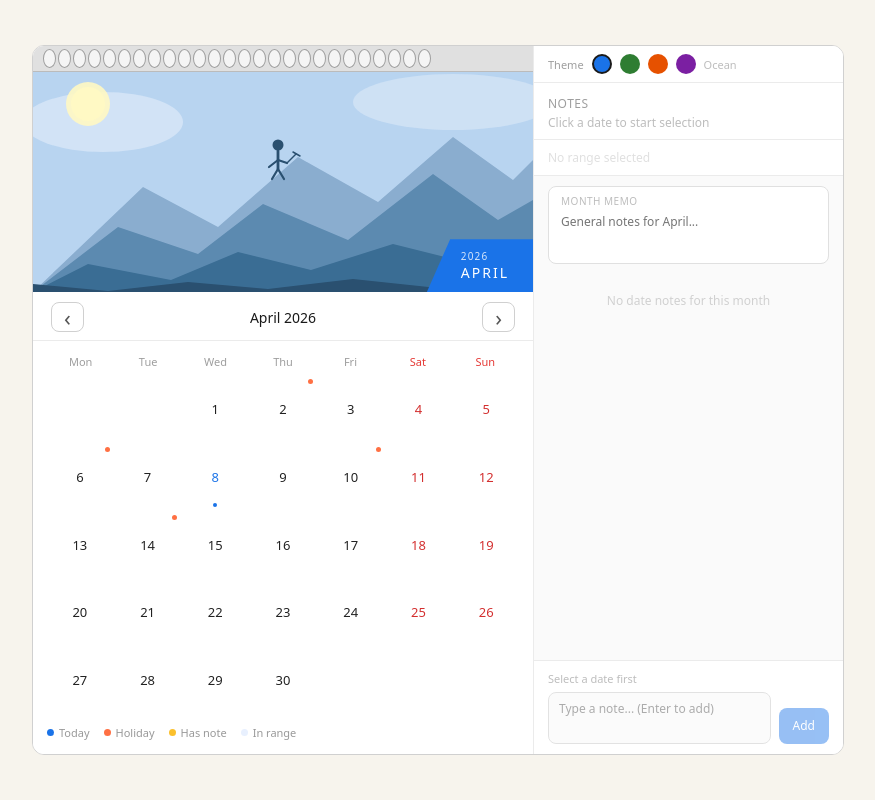
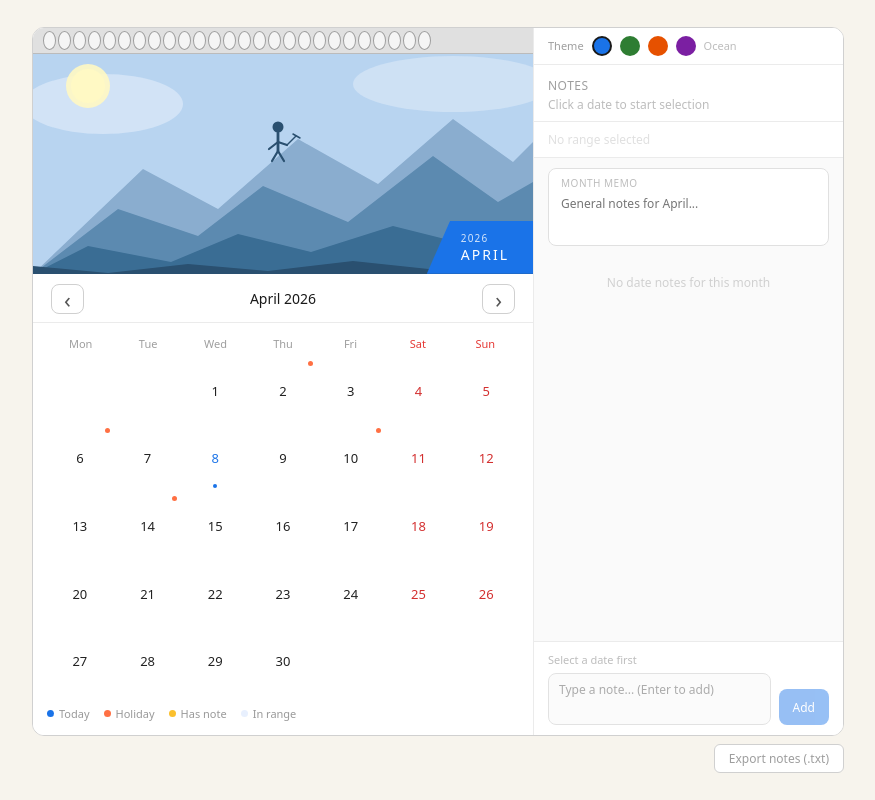
Before and after one commit to Swayam-Jaswal/Calendar-frontend-internship, a React (Vite) app in the folder frontend/: page / in a window 1280 px wide. Shown: the whole page, without its empty margins (202-1077 px from the left). Built offline with nearby package versions, Linux system fonts and the light colour scheme.

Commit message:
projecy created

```diff
--- a/frontend/src/App.jsx
+++ b/frontend/src/App.jsx
@@ -1,6 +1,5 @@
 import React from "react";
 import WallCalendar from "./WallCalendar";
-
 export default function App() {
   return (
     <WallCalendar />
--- a/frontend/src/WallCalendar.jsx
+++ b/frontend/src/WallCalendar.jsx
@@ -1,12 +1,4 @@
-// WallCalendar.jsx
-// Drop this file into your Next.js/React project and import it.
-// Usage in a page: import WallCalendar from "@/components/WallCalendar";
-//                  export default function Page() { return <WallCalendar />; }
-// No extra dependencies needed — only React.
-
 import React, { useState, useEffect } from "react";
-
-// ─── THEME CONFIG ─────────────────────────────────────────────────────────────
 const THEMES = {
   ocean: {
     name: "Ocean",
@@ -49,16 +41,12 @@ const THEMES = {
     figure: "#4a148c",
   },
 };
-
-// ─── CONSTANTS ────────────────────────────────────────────────────────────────
 const MONTHS = [
   "January","February","March","April","May","June",
   "July","August","September","October","November","December",
 ];
 const SHORT = ["Jan","Feb","Mar","Apr","May","Jun","Jul","Aug","Sep","Oct","Nov","Dec"];
 const WEEKDAYS = ["Mon","Tue","Wed","Thu","Fri","Sat","Sun"];
-
-// Indian public holidays — extend as needed
 const HOLIDAYS = new Set([
   "2026-01-01","2026-01-14","2026-01-26","2026-03-20","2026-04-02","2026-04-06",
   "2026-04-10","2026-04-14","2026-05-01","2026-08-15","2026-09-05","2026-10-02",
@@ -66,26 +54,20 @@ const HOLIDAYS = new Set([
   "2025-01-26","2025-03-17","2025-04-10","2025-04-14","2025-08-15","2025-10-02",
   "2025-10-22","2025-11-01","2025-11-05","2025-12-25",
 ]);
-
-// ─── HELPERS ──────────────────────────────────────────────────────────────────
 const pad = (n) => String(n).padStart(2, "0");
 const dateKey = (y, m, d) => `${y}-${pad(m + 1)}-${pad(d)}`;
 const monthKey = (y, m) => `${y}-${m}`;
 const daysInMonth = (y, m) => new Date(y, m + 1, 0).getDate();
-const firstDayOffset = (y, m) => (new Date(y, m, 1).getDay() + 6) % 7; // Mon = 0
-
+const firstDayOffset = (y, m) => (new Date(y, m, 1).getDay() + 6) % 7;
 const fmtLabel = (dk) => {
   const [y, mo, d] = dk.split("-");
   return `${SHORT[+mo - 1]} ${+d}`;
 };
-
 const fmtRange = (s, e) => {
   if (!e || s === e) return fmtLabel(s);
   const [as, ae] = s <= e ? [s, e] : [e, s];
   return `${fmtLabel(as)} – ${fmtLabel(ae)}`;
 };
-
-// ─── HERO SVG (changes with theme) ───────────────────────────────────────────
 function HeroSVG({ theme }) {
   const { sky, mountains, sun, figure } = theme;
   return (
@@ -95,19 +77,15 @@ function HeroSVG({ theme }) {
       style={{ width: "100%", height: "100%", display: "block" }}
       preserveAspectRatio="xMidYMid slice"
     >
-      {/* sky */}
       <rect width="500" height="220" fill={sky[0]} />
       <ellipse cx="70" cy="50" rx="80" ry="30" fill={sky[1]} opacity="0.75" />
       <ellipse cx="420" cy="30" rx="100" ry="28" fill={sky[1]} opacity="0.65" />
-      {/* sun */}
       <circle cx="55" cy="32" r="22" fill={sun} opacity="0.9" />
       <circle cx="55" cy="32" r="17" fill={sun} />
-      {/* mountain layers */}
       <polygon points="0,220 110,115 185,155 265,85 345,130 420,65 480,108 500,88 500,220" fill={mountains[0]} />
       <polygon points="0,220 85,155 165,182 230,132 315,168 400,102 465,148 500,128 500,220" fill={mountains[1]} />
       <polygon points="0,220 55,192 138,208 205,180 278,198 360,172 440,192 500,178 500,220" fill={mountains[2]} />
       <polygon points="0,220 0,212 75,219 155,210 235,217 320,207 405,216 500,209 500,220" fill={mountains[3]} />
-      {/* climber */}
       <g transform="translate(245,92)">
         <circle cx="0" cy="-19" r="5.5" fill={figure} />
         <line x1="0" y1="-13" x2="0" y2="5" stroke={figure} strokeWidth="2.8" strokeLinecap="round" />
@@ -115,15 +93,12 @@ function HeroSVG({ theme }) {
         <line x1="0" y1="-4" x2="9" y2="-1" stroke={figure} strokeWidth="2.2" strokeLinecap="round" />
         <line x1="0" y1="5" x2="-6" y2="15" stroke={figure} strokeWidth="2.2" strokeLinecap="round" />
         <line x1="0" y1="5" x2="6" y2="15" stroke={figure} strokeWidth="2.2" strokeLinecap="round" />
-        {/* ice axe */}
         <line x1="9" y1="-1" x2="18" y2="-10" stroke={figure} strokeWidth="1.5" strokeLinecap="round" />
         <line x1="15" y1="-12" x2="22" y2="-8" stroke={figure} strokeWidth="1.5" strokeLinecap="round" />
       </g>
     </svg>
   );
 }
-
-// ─── SPIRAL BINDING ───────────────────────────────────────────────────────────
 function SpiralBinding() {
   return (
     <div
@@ -155,8 +130,6 @@ function SpiralBinding() {
     </div>
   );
 }
-
-// ─── LEGEND DOT ───────────────────────────────────────────────────────────────
 function LegendDot({ color, label }) {
   return (
     <div style={{ display: "flex", alignItems: "center", gap: 5, fontSize: 11, color: "#999" }}>
@@ -165,8 +138,6 @@ function LegendDot({ color, label }) {
     </div>
   );
 }
-
-// ─── NOTE CARD ────────────────────────────────────────────────────────────────
 function NoteCard({ label, text, accentColor, onRemove }) {
   return (
     <div
@@ -193,49 +164,39 @@ function NoteCard({ label, text, accentColor, onRemove }) {
     </div>
   );
 }
-
-// ─── MAIN COMPONENT ───────────────────────────────────────────────────────────
 export default function WallCalendar() {
   const today = new Date();
   const [cur, setCur] = useState({ y: today.getFullYear(), m: today.getMonth() });
   const [themeKey, setThemeKey] = useState("ocean");
   const [rangeStart, setRangeStart] = useState(null);
   const [rangeEnd, setRangeEnd] = useState(null);
-  const [notes, setNotes] = useState({});       // { "2026-04-10": ["note 1", ...] }
-  const [monthNotes, setMonthNotes] = useState({}); // { "2026-3": "memo text" }
+  const [notes, setNotes] = useState({});
+  const [monthNotes, setMonthNotes] = useState({});
   const [noteInput, setNoteInput] = useState("");
   const [isMobile, setIsMobile] = useState(false);
   const [animClass, setAnimClass] = useState("");
-
   const theme = THEMES[themeKey];
   const acc = theme.accent;
   const accL = theme.accentLight;
-
-  // ── Responsive detection ──────────────────────────────────────────────────
   useEffect(() => {
     const check = () => setIsMobile(window.innerWidth < 740);
     check();
     window.addEventListener("resize", check);
     return () => window.removeEventListener("resize", check);
   }, []);
-
-  // ── Persist state ─────────────────────────────────────────────────────────
   useEffect(() => {
     try {
       const saved = JSON.parse(localStorage.getItem("wallcal_v1") || "{}");
       if (saved.notes) setNotes(saved.notes);
       if (saved.monthNotes) setMonthNotes(saved.monthNotes);
       if (saved.themeKey && THEMES[saved.themeKey]) setThemeKey(saved.themeKey);
-    } catch { /* ignore */ }
+    } catch {}
   }, []);
-
   useEffect(() => {
     try {
       localStorage.setItem("wallcal_v1", JSON.stringify({ notes, monthNotes, themeKey }));
-    } catch { /* ignore */ }
+    } catch {}
   }, [notes, monthNotes, themeKey]);
-
-  // ── Navigation ────────────────────────────────────────────────────────────
   const navigate = (dir) => {
     const cls = dir === 1 ? "wcal-anim-left" : "wcal-anim-right";
     setAnimClass(cls);
@@ -249,8 +210,6 @@ export default function WallCalendar() {
     setRangeStart(null);
     setRangeEnd(null);
   };
-
-  // ── Day click: range selection ─────────────────────────────────────────
   const onDayClick = (dk) => {
     if (!rangeStart || rangeEnd) {
       setRangeStart(dk);
@@ -261,8 +220,6 @@ export default function WallCalendar() {
       setRangeEnd(dk);
     }
   };
-
-  // ── Sorted range ─────────────────────────────────────────────────────────
   const getSortedRange = () => {
     if (!rangeStart) return { sd: null, ed: null };
     if (!rangeEnd || rangeStart === rangeEnd) return { sd: rangeStart, ed: rangeStart };
@@ -271,18 +228,15 @@ export default function WallCalendar() {
       : { sd: rangeEnd, ed: rangeStart };
   };
   const { sd, ed } = getSortedRange();
-
-  // ── Notes actions ─────────────────────────────────────────────────────────
   const addNote = () => {
     if (!noteInput.trim() || !rangeStart) return;
-    const key = sd; // anchor note to range start
+    const key = sd;
     const text = rangeEnd && rangeEnd !== rangeStart
       ? `[${fmtRange(rangeStart, rangeEnd)}] ${noteInput.trim()}`
       : noteInput.trim();
     setNotes((prev) => ({ ...prev, [key]: [...(prev[key] || []), text] }));
     setNoteInput("");
   };
-
   const removeNote = (k, i) => {
     setNotes((prev) => {
       const arr = [...(prev[k] || [])];
@@ -290,7 +244,6 @@ export default function WallCalendar() {
       return { ...prev, [k]: arr };
     });
   };
-
   const exportNotes = () => {
     const mk = monthKey(cur.y, cur.m);
     const lines = [`=== ${MONTHS[cur.m]} ${cur.y} ===`, ""];
@@ -306,8 +259,6 @@ export default function WallCalendar() {
     a.download = `notes-${cur.y}-${pad(cur.m + 1)}.txt`;
     a.click();
   };
-
-  // ── Build calendar cells data ─────────────────────────────────────────────
   const offset = firstDayOffset(cur.y, cur.m);
   const dim = daysInMonth(cur.y, cur.m);
   const todayKey = dateKey(today.getFullYear(), today.getMonth(), today.getDate());
@@ -316,15 +267,12 @@ export default function WallCalendar() {
   const curNoteKeys = Object.keys(notes)
     .filter((k) => k.startsWith(curPrefix) && notes[k]?.length)
     .sort();
-
-  // ── Cell state helpers ────────────────────────────────────────────────────
   const isStart = (dk) => sd && dk === sd;
   const isEnd = (dk) => ed && dk === ed && ed !== sd;
   const inRange = (dk) => sd && ed && dk > sd && dk < ed;
   const isToday = (dk) => dk === todayKey;
   const isHoliday = (dk) => HOLIDAYS.has(dk);
   const hasNote = (dk) => notes[dk]?.length > 0;
-
   const cellBg = (dk) => {
     if (isStart(dk) || isEnd(dk)) return acc;
     if (inRange(dk)) return accL;
@@ -341,11 +289,8 @@ export default function WallCalendar() {
     if (inRange(dk)) return 0;
     return "50%";
   };
-
-  // ── Render ────────────────────────────────────────────────────────────────
   return (
     <div style={{ padding: "1rem 0", fontFamily: "system-ui, -apple-system, sans-serif" }}>
-      {/* Injected animation + hover styles */}
       <style>{`
         @keyframes wcalLeft  { from { opacity:0; transform:translateX(20px);  } to { opacity:1; transform:translateX(0); } }
         @keyframes wcalRight { from { opacity:0; transform:translateX(-20px); } to { opacity:1; transform:translateX(0); } }
@@ -358,7 +303,6 @@ export default function WallCalendar() {
         .wcal-export:hover  { background: #f5f5f5 !important; }
         .wcal-thmbtn:hover  { transform: scale(1.15); }
       `}</style>
-
       <div
         style={{
           display: "grid",
@@ -370,15 +314,10 @@ export default function WallCalendar() {
           minHeight: isMobile ? "auto" : 580,
         }}
       >
-        {/* ═══════════ LEFT PANEL ═══════════ */}
         <div style={{ display: "flex", flexDirection: "column", background: "#fff" }}>
-          {/* Spiral */}
           <SpiralBinding />
-
-          {/* Hero image */}
           <div style={{ position: "relative", height: 220, overflow: "hidden", flexShrink: 0 }}>
             <HeroSVG theme={theme} />
-            {/* Month badge */}
             <div
               style={{
                 position: "absolute", bottom: 0, right: 0,
@@ -393,8 +332,6 @@ export default function WallCalendar() {
               </div>
             </div>
           </div>
-
-          {/* Nav bar */}
           <div
             style={{
               display: "flex", alignItems: "center", justifyContent: "space-between",
@@ -427,10 +364,7 @@ export default function WallCalendar() {
               ›
             </button>
           </div>
-
-          {/* Calendar grid */}
           <div style={{ padding: "10px 14px 14px", flex: 1 }}>
-            {/* Day headers */}
             <div style={{ display: "grid", gridTemplateColumns: "repeat(7,1fr)", marginBottom: 4 }}>
               {WEEKDAYS.map((d, i) => (
                 <div
@@ -444,15 +378,10 @@ export default function WallCalendar() {
                 </div>
               ))}
             </div>
-
-            {/* Day cells */}
             <div className={animClass} style={{ display: "grid", gridTemplateColumns: "repeat(7,1fr)", gap: 2 }}>
-              {/* Empty offset cells */}
               {Array.from({ length: offset }).map((_, i) => (
                 <div key={`e${i}`} style={{ aspectRatio: "1" }} />
               ))}
-
-              {/* Day cells */}
               {Array.from({ length: dim }).map((_, i) => {
                 const d = i + 1;
                 const dk = dateKey(cur.y, cur.m, d);
@@ -474,7 +403,6 @@ export default function WallCalendar() {
                     }}
                   >
                     {d}
-                    {/* Today dot */}
                     {isToday(dk) && !selected && (
                       <span
                         style={{
@@ -484,7 +412,6 @@ export default function WallCalendar() {
                         }}
                       />
                     )}
-                    {/* Holiday dot */}
                     {isHoliday(dk) && !selected && (
                       <span
                         style={{
@@ -493,7 +420,6 @@ export default function WallCalendar() {
                         }}
                       />
                     )}
-                    {/* Has-note dot */}
                     {hasNote(dk) && !selected && (
                       <span
                         style={{
@@ -506,8 +432,6 @@ export default function WallCalendar() {
                 );
               })}
             </div>
-
-            {/* Legend */}
             <div style={{ display: "flex", gap: 14, marginTop: 12, flexWrap: "wrap" }}>
               <LegendDot color={acc} label="Today" />
               <LegendDot color="#ff7043" label="Holiday" />
@@ -516,8 +440,6 @@ export default function WallCalendar() {
             </div>
           </div>
         </div>
-
-        {/* ═══════════ RIGHT PANEL ═══════════ */}
         <div
           style={{
             borderLeft: isMobile ? "none" : "0.5px solid #ebebeb",
@@ -525,7 +447,6 @@ export default function WallCalendar() {
             display: "flex", flexDirection: "column", background: "#fafafa",
           }}
         >
-          {/* Theme switcher */}
           <div
             style={{
               display: "flex", alignItems: "center", gap: 8, padding: "8px 14px",
@@ -549,8 +470,6 @@ export default function WallCalendar() {
             ))}
             <span style={{ fontSize: 11, color: "#bdbdbd" }}>{theme.name}</span>
           </div>
-
-          {/* Notes header */}
           <div style={{ padding: "12px 14px 8px", borderBottom: "0.5px solid #ebebeb", background: "#fff" }}>
             <div style={{ fontSize: 12, fontWeight: 500, color: "#9e9e9e", letterSpacing: 0.5, textTransform: "uppercase", marginBottom: 2 }}>
               Notes
@@ -561,8 +480,6 @@ export default function WallCalendar() {
                 : "Click a date to start selection"}
             </div>
           </div>
-
-          {/* Range chip */}
           <div
             style={{
               padding: "7px 14px", minHeight: 36, display: "flex", alignItems: "center",
@@ -592,8 +509,6 @@ export default function WallCalendar() {
               <span style={{ fontSize: 12, color: "#e0e0e0" }}>No range selected</span>
             )}
           </div>
-
-          {/* Month memo */}
           <div
             style={{
               margin: "10px 14px 0",
@@ -620,8 +535,6 @@ export default function WallCalendar() {
               }}
             />
           </div>
-
-          {/* Date notes list */}
           <div
             style={{
               flex: 1, padding: "10px 14px", overflowY: "auto",
@@ -646,8 +559,6 @@ export default function WallCalendar() {
               )
             )}
           </div>
-
-          {/* Add note input */}
           <div
             style={{
               padding: "10px 14px", borderTop: "0.5px solid #ebebeb", background: "#fff",
@@ -696,6 +607,20 @@ export default function WallCalendar() {
           </div>
         </div>
       </div>
+      <div style={{ marginTop: 8, display: "flex", justifyContent: "flex-end" }}>
+        <button
+          className="wcal-export"
+          onClick={exportNotes}
+          style={{
+            fontSize: 12, color: "#9e9e9e", background: "#fff",
+            border: "0.5px solid #d0d0d0", borderRadius: 6,
+            padding: "5px 14px", cursor: "pointer", fontFamily: "inherit",
+            transition: "background 0.15s",
+          }}
+        >
+          Export notes (.txt)
+        </button>
+      </div>
     </div>
   );
 }
--- a/frontend/src/index.css
+++ b/frontend/src/index.css
@@ -4,22 +4,18 @@
   background: #f7f4ed;
   color: #142126;
 }
-
 * {
   box-sizing: border-box;
 }
-
 body {
   margin: 0;
   min-width: 320px;
   min-height: 100vh;
 }
-
 button,
 textarea {
   font: inherit;
 }
-
 #root {
   min-height: 100vh;
   display: flex;
--- a/frontend/src/main.jsx
+++ b/frontend/src/main.jsx
@@ -2,7 +2,6 @@ import React from "react";
 import ReactDOM from "react-dom/client";
 import App from "./App";
 import "./index.css";
-
 ReactDOM.createRoot(document.getElementById("root")).render(
   <React.StrictMode>
     <App />
```
